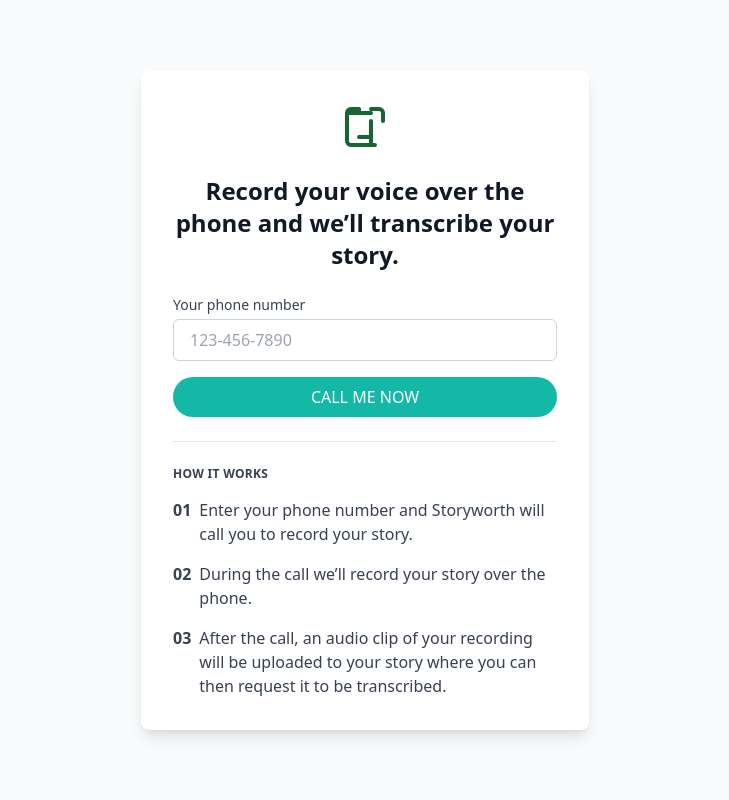
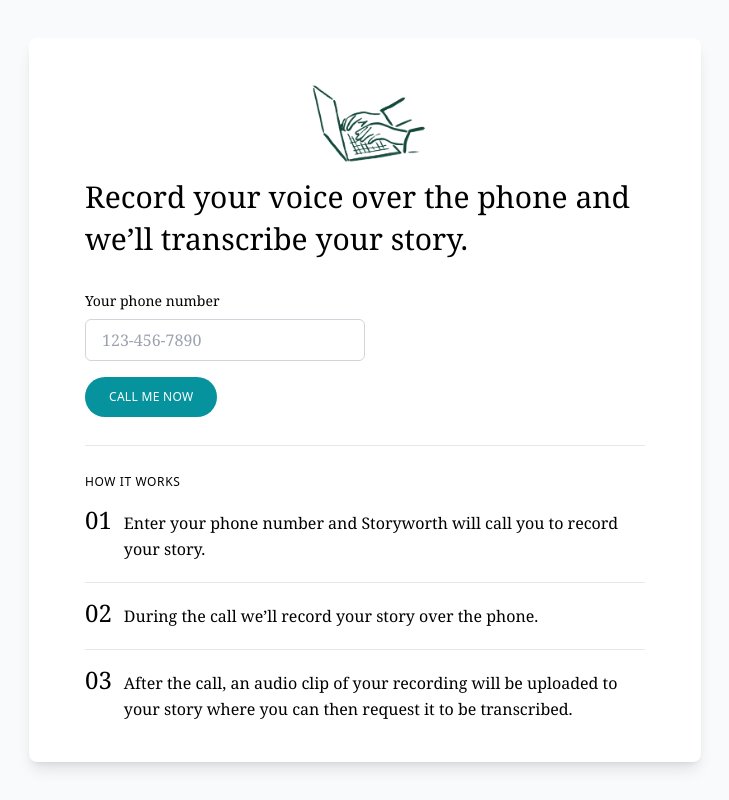
Before and after one commit to omarkhan/storyworth-project, a Django app: page / in a window 1280 px wide. Shown: the whole page, without its empty margins (275-1004 px from the left). Run offline with Django 5.2, Linux system fonts and the light colour scheme; some libraries are stand-ins or nearby versions.

Commit message:
Clean up AI-generated html

```diff
--- /dev/null
+++ b/package.json
@@ -0,0 +1,6 @@
+{
+  "devDependencies": {
+    "prettier": "^3.6.2",
+    "prettier-plugin-tailwindcss": "^0.6.14"
+  }
+}
--- a/pyproject.toml
+++ b/pyproject.toml
@@ -10,3 +10,8 @@
 dependencies = [
     "django>=5.2.5",
 ]
+
+[dependency-groups]
+dev = [
+    "ruff>=0.12.8",
+]
--- /dev/null
+++ b/voice_recordings/templates/voice_recordings/base.html
@@ -0,0 +1,18 @@
+<!doctype html>
+<html lang="en">
+  <head>
+    <meta charset="UTF-8" />
+    <meta name="viewport" content="width=device-width, initial-scale=1.0" />
+    <title>{% block title %}Storyworth{% endblock %}</title>
+    <script src="https://cdn.tailwindcss.com"></script>
+    <!--
+      Mockup uses GT Super font, which is not freely available.
+      TODO: find suitable alternative
+    -->
+  </head>
+  <body
+    class="flex min-h-screen items-center justify-center bg-gray-50 font-serif"
+  >
+    {% block body %}{% endblock %}
+  </body>
+</html>
--- a/voice_recordings/templates/voice_recordings/index.html
+++ b/voice_recordings/templates/voice_recordings/index.html
@@ -1,59 +1,66 @@
-<!DOCTYPE html>
-<html lang="en">
-<head>
-  <meta charset="UTF-8">
-  <meta name="viewport" content="width=device-width, initial-scale=1.0">
-  <title>Record Your Story</title>
-  <script src="https://cdn.tailwindcss.com"></script>
-</head>
-<body class="bg-gray-50 flex items-center justify-center min-h-screen">
+<!-- prettier-ignore -->
+{% extends "voice_recordings/base.html" %}
+{% load static %}
+{% block title %}Storyworth: Record Your Story{% endblock %}
 
-  <div class="bg-white shadow-lg rounded-lg p-8 max-w-md w-full">
+{% block body %}
+<div class="w-full max-w-2xl rounded-lg bg-white px-14 py-10 shadow-lg">
   <!-- Icon -->
-    <div class="flex justify-center mb-6">
-      <svg xmlns="http://www.w3.org/2000/svg" class="h-12 w-12 text-green-800" fill="none" viewBox="0 0 24 24" stroke="currentColor">
-        <path stroke-linecap="round" stroke-linejoin="round" stroke-width="2" d="M3 5h12M9 3v2m6 4v12M9 17h6m2 4H5a2 2 0 01-2-2V5a2 2 0 012-2h4m6 0h4a2 2 0 012 2v4" />
-      </svg>
-    </div>
+  <img
+    src="{% static 'voice_recordings/logo.png' %}"
+    class="m-auto mb-2 block max-w-32"
+  />
 
   <!-- Heading -->
-    <h1 class="text-2xl font-semibold text-gray-900 text-center">
+  <h1 class="text-3xl leading-snug">
     Record your voice over the phone and we’ll transcribe your story.
   </h1>
 
   <!-- Input -->
-    <div class="mt-6">
-      <label for="phone" class="block text-sm text-gray-700 mb-1">Your phone number</label>
-      <input id="phone" type="tel" placeholder="123-456-7890"
-             class="w-full border border-gray-300 rounded-md px-4 py-2 text-gray-900 placeholder-gray-400 focus:outline-none focus:ring-2 focus:ring-green-700">
+  <div class="mt-8">
+    <label for="phone" class="mb-2 block text-sm">Your phone number</label>
+    <input
+      id="phone"
+      type="tel"
+      placeholder="123-456-7890"
+      class="rounded-md border border-gray-300 px-4 py-2 text-gray-900 placeholder-gray-400 focus:border-[#07939d] focus:outline-none focus:ring-2 focus:ring-[#07939d]"
+    />
   </div>
 
   <!-- Button -->
-    <button class="mt-4 w-full bg-teal-500 hover:bg-teal-600 text-white font-medium py-2 px-4 rounded-full">
-      CALL ME NOW
+  <button
+    class="mt-4 rounded-full bg-[#07939d] px-6 py-3 font-sans text-xs uppercase tracking-wide text-white hover:bg-[#057b84] focus:bg-[#057b84] focus:outline-none focus:ring-2 focus:ring-[#07939d]"
+  >
+    Call me now
   </button>
 
   <!-- Divider -->
-    <hr class="my-6">
+  <hr class="my-7" />
 
   <!-- How it works -->
-    <h2 class="text-xs font-semibold tracking-wide text-gray-700 mb-4">HOW IT WORKS</h2>
+  <h2 class="mb-5 font-sans text-xs uppercase tracking-wider">How it works</h2>
 
-    <ol class="space-y-4 text-gray-700">
+  <ol class="leading-relaxed">
     <li class="flex items-start">
-        <span class="font-semibold mr-2">01</span>
-        <span>Enter your phone number and Storyworth will call you to record your story.</span>
+      <span class="mr-3 text-2xl/5">01</span>
+      <span
+        >Enter your phone number and Storyworth will call you to record your
+        story.</span
+      >
     </li>
+    <hr class="my-5" />
     <li class="flex items-start">
-        <span class="font-semibold mr-2">02</span>
+      <span class="mr-3 text-2xl/5">02</span>
       <span>During the call we’ll record your story over the phone.</span>
     </li>
+    <hr class="my-5" />
     <li class="flex items-start">
-        <span class="font-semibold mr-2">03</span>
-        <span>After the call, an audio clip of your recording will be uploaded to your story where you can then request it to be transcribed.</span>
+      <span class="mr-3 text-2xl/5">03</span>
+      <span
+        >After the call, an audio clip of your recording will be uploaded to
+        your story where you can then request it to be transcribed.</span
+      >
     </li>
   </ol>
 </div>
-
-</body>
-</html>
+{% endblock %}
```
Also changed, not shown: package-lock.json (added), voice_recordings/static/voice_recordings/logo.png (added), 2 other files. Lines whose indentation alone changed are shown as unchanged.
